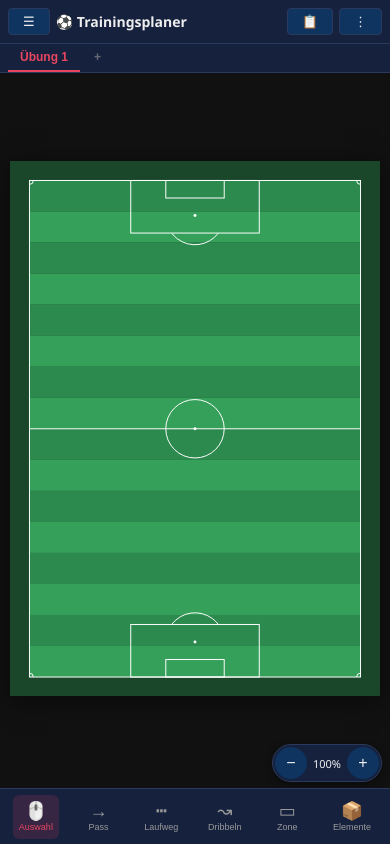
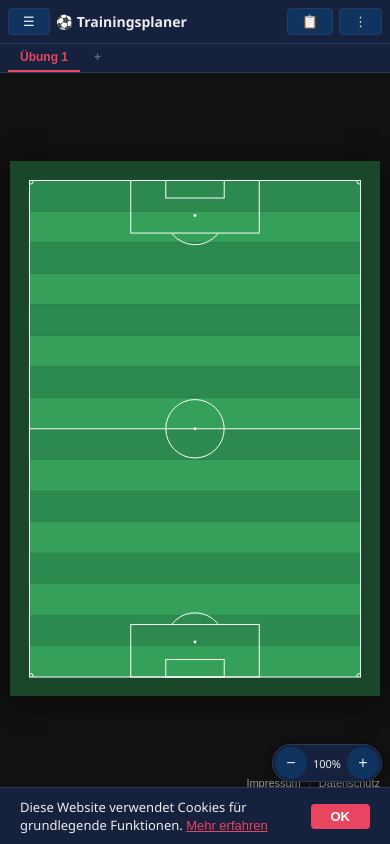
Before and after one commit to BosslandX/football-training-planner, a React (Vite) app in the folder client/: page / in a window 390 px wide. Built offline with nearby package versions, Linux system fonts and the light colour scheme.

Commit message:
feat: add cookie banner, impressum and datenschutz
Minimal EU-compliant cookie consent banner with localStorage persistence.
Legal overlay with Impressum (§5 TMG) and Datenschutzerklärung (DSGVO).
Dezente Footer-Links unten rechts.

```diff
--- a/client/src/App.tsx
+++ b/client/src/App.tsx
@@ -7,6 +7,8 @@ import { FieldCanvas } from './components/FieldCanvas';
 import { AnimationBar } from './components/AnimationBar';
 import { ConceptPanel } from './components/ConceptPanel';
 import { MobileNav } from './components/MobileNav';
+import { CookieBanner } from './components/CookieBanner';
+import { LegalOverlay } from './components/LegalOverlay';
 import './styles.css';
 
 export default function App() {
@@ -76,6 +78,21 @@ export default function App() {
       </div>
 
       {!embedded && <MobileNav />}
+
+      {!embedded && (
+        <footer className="app-footer">
+          <button className="footer-link" onClick={() => {
+            window.dispatchEvent(new CustomEvent('show-legal', { detail: 'impressum' }));
+          }}>Impressum</button>
+          <span className="footer-sep">|</span>
+          <button className="footer-link" onClick={() => {
+            window.dispatchEvent(new CustomEvent('show-legal', { detail: 'datenschutz' }));
+          }}>Datenschutz</button>
+        </footer>
+      )}
+
+      <CookieBanner />
+      <LegalOverlay />
     </div>
   );
 }
--- /dev/null
+++ b/client/src/components/CookieBanner.tsx
@@ -0,0 +1,32 @@
+import { useState, useEffect } from 'react';
+
+const COOKIE_KEY = 'cookie_consent';
+
+export function CookieBanner() {
+  const [visible, setVisible] = useState(false);
+
+  useEffect(() => {
+    if (!localStorage.getItem(COOKIE_KEY)) {
+      setVisible(true);
+    }
+  }, []);
+
+  if (!visible) return null;
+
+  const accept = () => {
+    localStorage.setItem(COOKIE_KEY, 'accepted');
+    setVisible(false);
+  };
+
+  return (
+    <div className="cookie-banner">
+      <span>
+        Diese Website verwendet Cookies für grundlegende Funktionen.{' '}
+        <button className="cookie-link" onClick={() => {
+          window.dispatchEvent(new CustomEvent('show-legal', { detail: 'datenschutz' }));
+        }}>Mehr erfahren</button>
+      </span>
+      <button className="cookie-accept" onClick={accept}>OK</button>
+    </div>
+  );
+}
--- /dev/null
+++ b/client/src/components/LegalOverlay.tsx
@@ -0,0 +1,127 @@
+import { useState, useEffect } from 'react';
+
+type Tab = 'impressum' | 'datenschutz';
+
+export function LegalOverlay() {
+  const [open, setOpen] = useState(false);
+  const [tab, setTab] = useState<Tab>('impressum');
+
+  useEffect(() => {
+    const handler = (e: Event) => {
+      const detail = (e as CustomEvent).detail;
+      setTab(detail === 'datenschutz' ? 'datenschutz' : 'impressum');
+      setOpen(true);
+    };
+    window.addEventListener('show-legal', handler);
+    return () => window.removeEventListener('show-legal', handler);
+  }, []);
+
+  if (!open) return null;
+
+  return (
+    <div className="legal-overlay" onClick={() => setOpen(false)}>
+      <div className="legal-content" onClick={e => e.stopPropagation()}>
+        <div className="legal-header">
+          <div className="legal-tabs">
+            <button
+              className={`legal-tab ${tab === 'impressum' ? 'active' : ''}`}
+              onClick={() => setTab('impressum')}
+            >Impressum</button>
+            <button
+              className={`legal-tab ${tab === 'datenschutz' ? 'active' : ''}`}
+              onClick={() => setTab('datenschutz')}
+            >Datenschutz</button>
+          </div>
+          <button className="legal-close" onClick={() => setOpen(false)}>✕</button>
+        </div>
+        <div className="legal-body">
+          {tab === 'impressum' ? <Impressum /> : <Datenschutz />}
+        </div>
+      </div>
+    </div>
+  );
+}
+
+function Impressum() {
+  return (
+    <>
+      <h2>Impressum</h2>
+      <h3>Angaben gemäß § 5 TMG</h3>
+      <p>
+        Zwetan Letschew<br />
+        Leipziger Str. 72<br />
+        08056 Zwickau, Deutschland
+      </p>
+      <h3>Kontakt</h3>
+      <p>
+        Telefon: +49 151 56030309<br />
+        E-Mail: zwetan@letschew.de
+      </p>
+      <h3>Haftung für Inhalte</h3>
+      <p>
+        Als Diensteanbieter sind wir gemäß § 7 Abs.1 TMG für eigene Inhalte auf
+        diesen Seiten nach den allgemeinen Gesetzen verantwortlich. Nach §§ 8 bis
+        10 TMG sind wir als Diensteanbieter jedoch nicht verpflichtet,
+        übermittelte oder gespeicherte fremde Informationen zu überwachen oder
+        nach Umständen zu forschen, die auf eine rechtswidrige Tätigkeit hinweisen.
+      </p>
+      <h3>Haftung für Links</h3>
+      <p>
+        Unser Angebot enthält Links zu externen Websites Dritter, auf deren
+        Inhalte wir keinen Einfluss haben. Für die Inhalte der verlinkten Seiten
+        ist stets der jeweilige Anbieter verantwortlich.
+      </p>
+    </>
+  );
+}
+
+function Datenschutz() {
+  return (
+    <>
+      <h2>Datenschutzerklärung</h2>
+
+      <h3>1. Verantwortlicher</h3>
+      <p>
+        Zwetan Letschew<br />
+        Leipziger Str. 72<br />
+        08056 Zwickau, Deutschland<br />
+        E-Mail: zwetan@letschew.de
+      </p>
+
+      <h3>2. Allgemeines zur Datenverarbeitung</h3>
+      <p>
+        Diese Anwendung verarbeitet personenbezogene Daten nur im technisch
+        notwendigen Umfang. Eine Weitergabe an Dritte findet nicht statt.
+      </p>
+
+      <h3>3. Cookies</h3>
+      <p>
+        Diese Website verwendet ausschließlich technisch notwendige Cookies
+        (z.B. zur Speicherung Ihrer Cookie-Einwilligung im Local Storage).
+        Es werden keine Tracking- oder Analyse-Cookies eingesetzt.
+      </p>
+
+      <h3>4. Local Storage</h3>
+      <p>
+        Die Anwendung speichert Ihre Trainingsplanungen lokal im Browser
+        (Local Storage). Diese Daten verlassen Ihren Browser nicht und werden
+        nicht an Server übertragen, sofern Sie keinen Export durchführen.
+      </p>
+
+      <h3>5. Server-Logs</h3>
+      <p>
+        Bei der Nutzung der Export-Funktionen (PDF, Video) werden
+        technisch notwendige Daten an unseren Server übermittelt. Diese
+        werden ausschließlich zur Verarbeitung Ihres Exports verwendet und
+        nicht gespeichert.
+      </p>
+
+      <h3>6. Ihre Rechte</h3>
+      <p>
+        Sie haben das Recht auf Auskunft, Berichtigung, Löschung und
+        Einschränkung der Verarbeitung Ihrer Daten gemäß DSGVO.
+        Wenden Sie sich hierzu an: zwetan@letschew.de
+      </p>
+    </>
+  );
+}
--- a/client/src/styles.css
+++ b/client/src/styles.css
@@ -737,3 +737,136 @@ textarea.phase-input { resize: vertical; min-height: 40px; }
   .mobile-selection-bar { display: none; }
   .mobile-zoom { display: none; }
 }
+
+/* FOOTER */
+.app-footer {
+  position: fixed;
+  bottom: 0;
+  right: 0;
+  display: flex;
+  align-items: center;
+  gap: 6px;
+  padding: 2px 10px;
+  font-size: 11px;
+  color: var(--text-dim);
+  z-index: 50;
+  pointer-events: auto;
+}
+.footer-link {
+  background: none;
+  border: none;
+  color: var(--text-dim);
+  font-size: 11px;
+  cursor: pointer;
+  padding: 0;
+  text-decoration: none;
+}
+.footer-link:hover { color: var(--text); text-decoration: underline; }
+.footer-sep { opacity: 0.4; }
+
+@media (max-width: 768px) {
+  .app-footer { bottom: 52px; }
+}
+
+/* COOKIE BANNER */
+.cookie-banner {
+  position: fixed;
+  bottom: 0;
+  left: 0;
+  right: 0;
+  display: flex;
+  align-items: center;
+  justify-content: center;
+  gap: 16px;
+  padding: 10px 20px;
+  background: var(--panel);
+  border-top: 1px solid var(--border);
+  font-size: 13px;
+  color: var(--text);
+  z-index: 3000;
+}
+.cookie-link {
+  background: none;
+  border: none;
+  color: var(--highlight);
+  cursor: pointer;
+  font-size: 13px;
+  text-decoration: underline;
+  padding: 0;
+}
+.cookie-accept {
+  background: var(--highlight);
+  border: none;
+  color: #fff;
+  padding: 5px 20px;
+  border-radius: 4px;
+  cursor: pointer;
+  font-size: 13px;
+  font-weight: 600;
+  flex-shrink: 0;
+}
+.cookie-accept:hover { opacity: 0.85; }
+
+/* LEGAL OVERLAY */
+.legal-overlay {
+  position: fixed;
+  inset: 0;
+  z-index: 4000;
+  display: flex;
+  align-items: center;
+  justify-content: center;
+  background: rgba(0, 0, 0, 0.7);
+}
+.legal-content {
+  background: var(--panel);
+  border: 1px solid var(--border);
+  border-radius: 8px;
+  width: 90%;
+  max-width: 600px;
+  max-height: 80vh;
+  display: flex;
+  flex-direction: column;
+}
+.legal-header {
+  display: flex;
+  align-items: center;
+  justify-content: space-between;
+  border-bottom: 1px solid var(--border);
+  padding: 0 16px;
+  flex-shrink: 0;
+}
+.legal-tabs { display: flex; gap: 0; }
+.legal-tab {
+  background: none;
+  border: none;
+  border-bottom: 2px solid transparent;
+  color: var(--text-dim);
+  font-size: 14px;
+  font-weight: 600;
+  padding: 12px 16px;
+  cursor: pointer;
+}
+.legal-tab:hover { color: var(--text); }
+.legal-tab.active {
+  color: var(--highlight);
+  border-bottom-color: var(--highlight);
+}
+.legal-close {
+  background: none;
+  border: none;
+  color: var(--text-dim);
+  font-size: 18px;
+  cursor: pointer;
+  padding: 4px 8px;
+}
+.legal-close:hover { color: var(--text); }
+.legal-body {
+  padding: 20px 24px;
+  overflow-y: auto;
+  font-size: 14px;
+  line-height: 1.6;
+  color: var(--text);
+}
+.legal-body h2 { font-size: 18px; margin-bottom: 16px; }
+.legal-body h3 { font-size: 14px; margin: 16px 0 6px; color: var(--highlight); }
+.legal-body p { margin-bottom: 10px; color: #ccc; }
```
